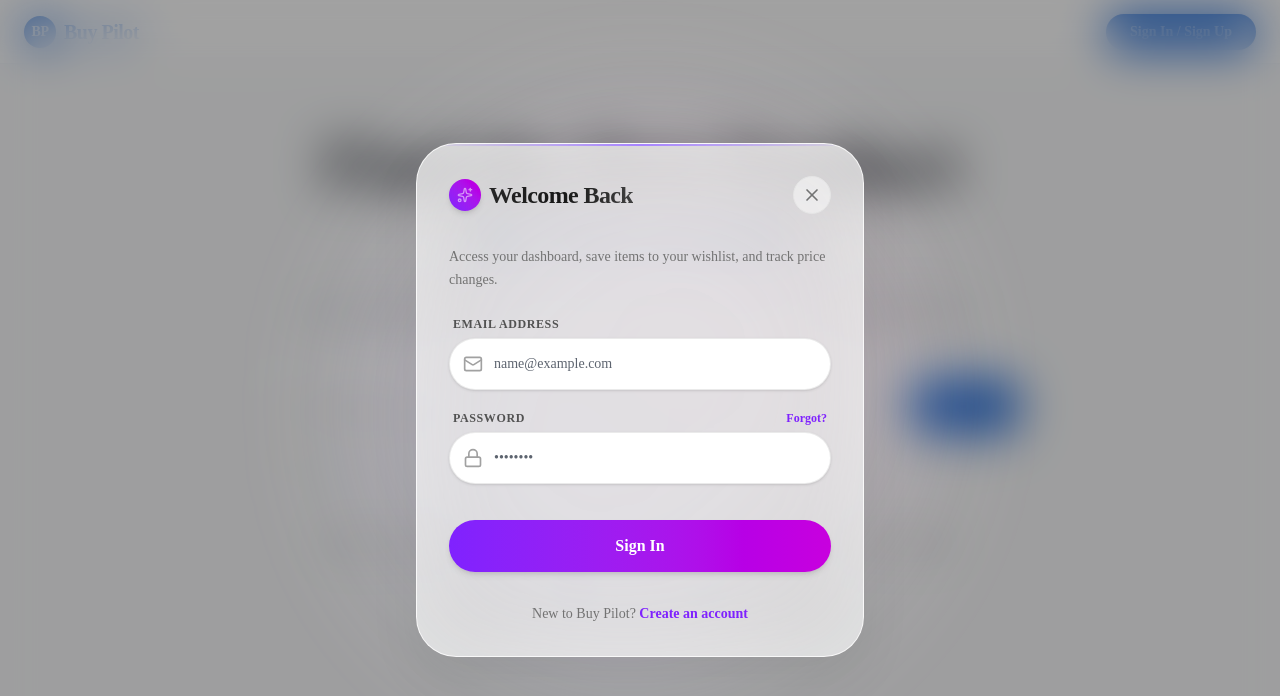
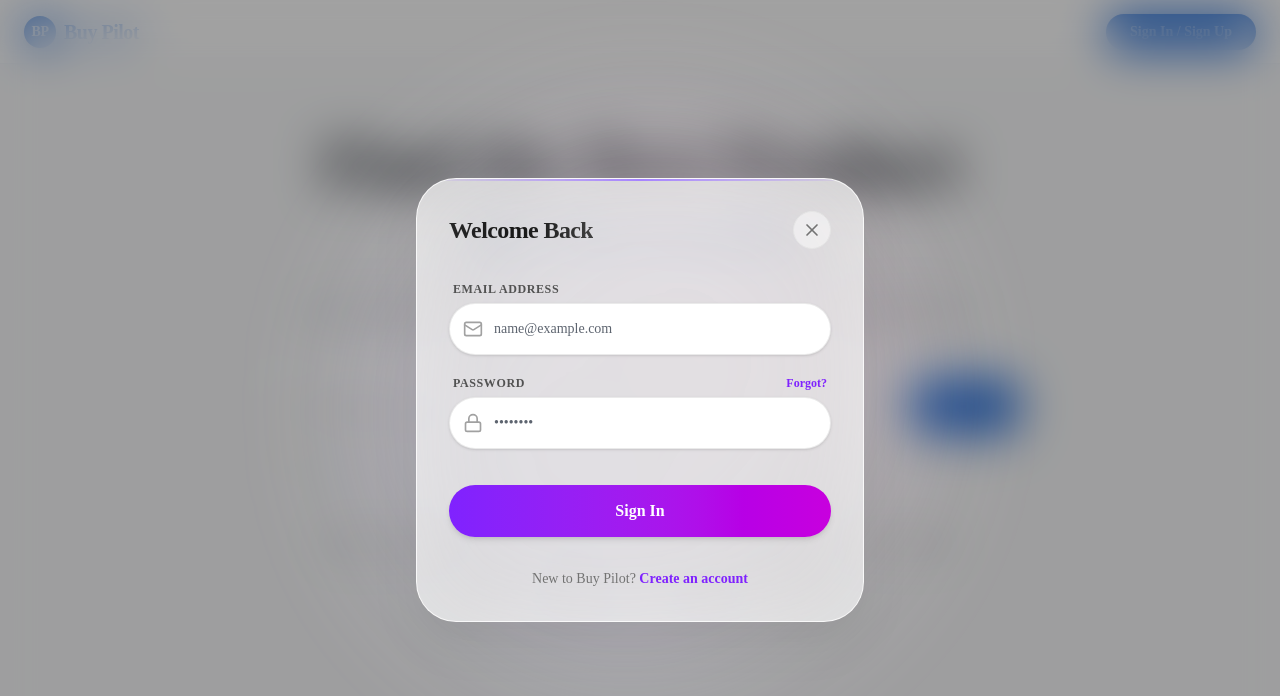
Before and after one commit to JohnWeslyKurasa/buy-pilot, a Next.js app in the folder frontend/: page / in a window 1280 px wide. Both pictures are taken after a click on the button "Sign In / Sign Up". Shown: the top 696 px of the page. Built offline with nearby package versions, Linux system fonts and the light colour scheme.

Commit message:
Remove Sparkles logo and description subtitle from AuthModal header

```diff
--- a/frontend/src/components/AuthModal.tsx
+++ b/frontend/src/components/AuthModal.tsx
@@ -81,13 +81,8 @@ export function AuthModal({ onClose }: { onClose: () => void }) {
         <div className="absolute top-0 inset-x-0 h-[2px] bg-gradient-to-r from-transparent via-violet-400 to-transparent" />
 
         <div className="flex items-center justify-between px-8 pt-8 pb-4">
-          <div className="flex items-center gap-2">
-            <div className="w-8 h-8 rounded-xl bg-gradient-to-tr from-violet-600 to-fuchsia-600 flex items-center justify-center shadow-md">
-              <Sparkles className="w-4 h-4 text-white animate-pulse" />
-            </div>
-            <div className="font-extrabold text-2xl tracking-tight bg-clip-text text-transparent bg-gradient-to-r from-neutral-800 via-neutral-900 to-neutral-700">
-              {isLogin ? "Welcome Back" : "Get Started"}
-            </div>
+          <div className="font-extrabold text-2xl tracking-tight bg-clip-text text-transparent bg-gradient-to-r from-neutral-800 via-neutral-900 to-neutral-700">
+            {isLogin ? "Welcome Back" : "Get Started"}
           </div>
           <button
             onClick={onClose}
@@ -98,12 +93,6 @@ export function AuthModal({ onClose }: { onClose: () => void }) {
         </div>
 
         <div className="px-8 pb-8 pt-4">
-          <p className="text-neutral-500 text-sm mb-6 leading-relaxed">
-            {isLogin
-              ? "Access your dashboard, save items to your wishlist, and track price changes."
-              : "Create an account to start scanning products, comparing prices, and getting AI insights."
-            }
-          </p>
 
           <form onSubmit={handleSubmit} className="space-y-5">
             {!isLogin && (
```
